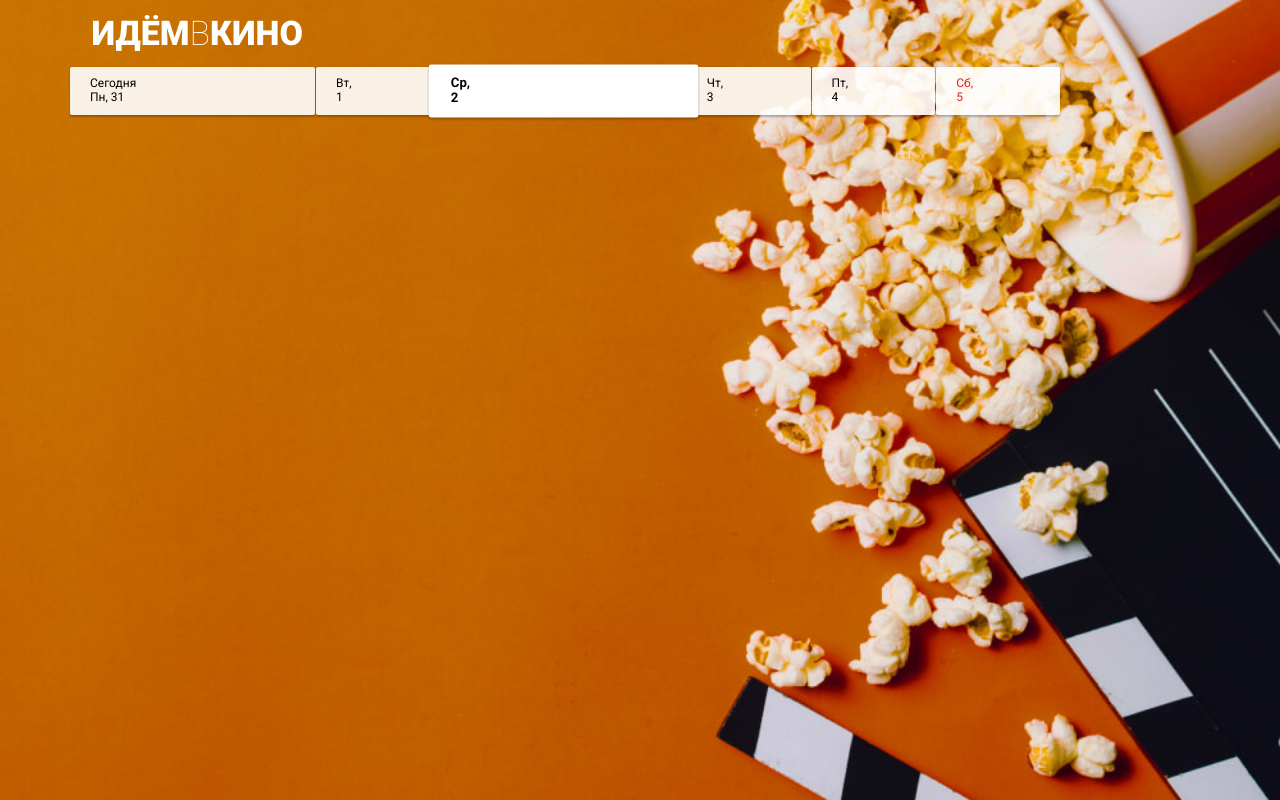
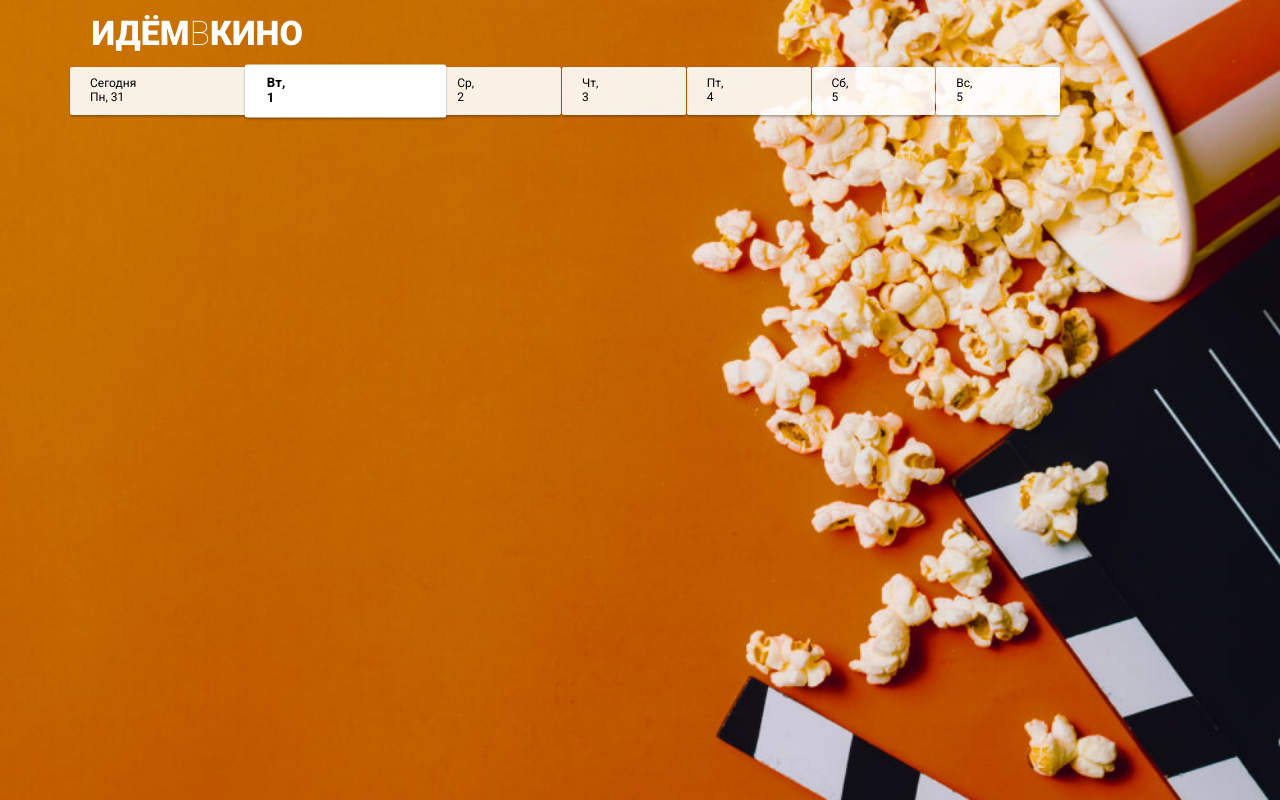
Before and after one commit to Semen2022/client, a plain HTML site: page index.html in a window 1280 px wide. Drawn offline with nearby package versions, Linux system fonts and the light colour scheme; no server answers.

Commit message:
Поправлен index.js (убран лишний alert)

```diff
--- a/index.html
+++ b/index.html
@@ -25,10 +25,10 @@
       <a class="page-nav__day page-nav__day_today col" href="#">
         <span class="page-nav__day-week">Пн</span><span class="page-nav__day-number">31</span>
       </a>
-      <a class="page-nav__day" href="#">
+      <a class="page-nav__day page-nav__day_chosen" href="#">
         <span class="page-nav__day-week">Вт</span><span class="page-nav__day-number">1</span>
       </a>
-      <a class="page-nav__day page-nav__day_chosen" href="#">
+      <a class="page-nav__day" href="#">
         <span class="page-nav__day-week">Ср</span><span class="page-nav__day-number">2</span>
       </a>
       <a class="page-nav__day" href="#">
@@ -37,8 +37,11 @@
       <a class="page-nav__day" href="#">
         <span class="page-nav__day-week">Пт</span><span class="page-nav__day-number">4</span>
       </a>
-      <a class="page-nav__day page-nav__day_weekend" href="#">
+      <a class="page-nav__day " href="#">
         <span class="page-nav__day-week">Сб</span><span class="page-nav__day-number">5</span>
+      </a>
+      <a class="page-nav__day " href="#">
+        <span class="page-nav__day-week">Вс</span><span class="page-nav__day-number">5</span>
       </a>
     </nav>
 
--- a/js/index.js
+++ b/js/index.js
@@ -1,5 +1,4 @@
 'use strict'
-alert('Привет СерёГа!!!');
 // Восстанавливаем данные из localStorage
 //console.log('arrFilms --- ', arrFilms)
 //console.log('arrHalls --- ', arrHalls)
@@ -7,11 +6,6 @@ alert('Привет СерёГа!!!');
 const arrFilms = JSON.parse(localStorage.films);
 const arrHalls = JSON.parse(localStorage.halls);
 const arrSeances = JSON.parse(localStorage.seances);
-
-console.log('arrFilmsLS --- ', arrFilms)
-console.log('arrHallsLS --- ', arrHalls)
-console.log('arrSeancesLS --- ', arrSeances)
-
 
                       // Используемые функции
 
```
